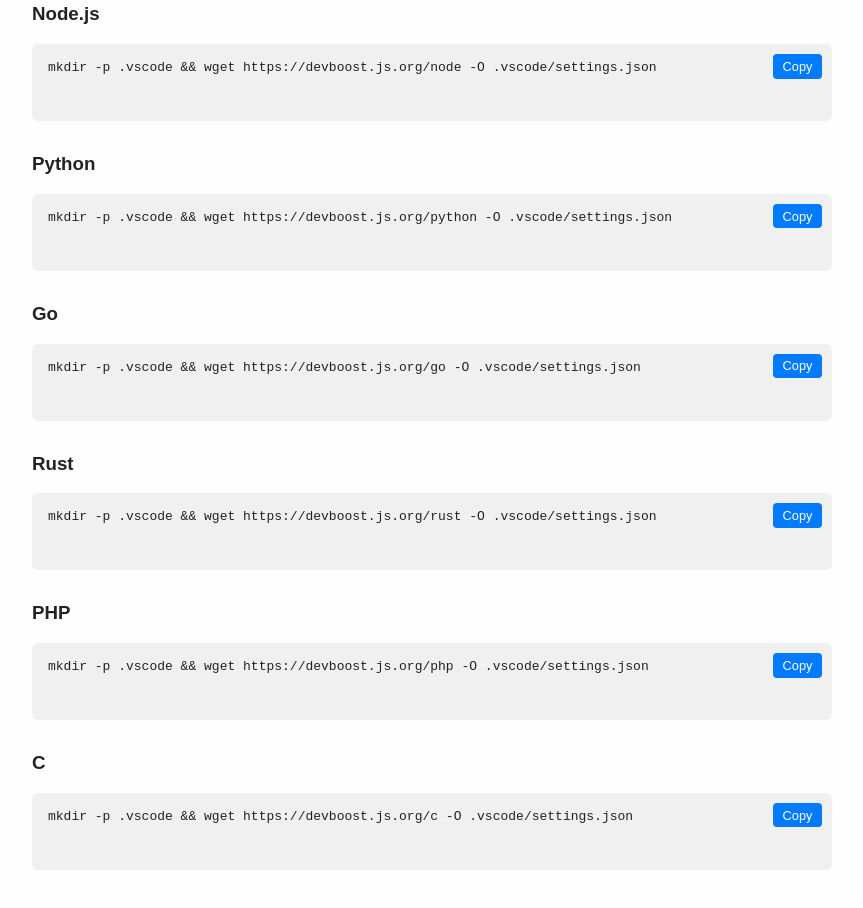
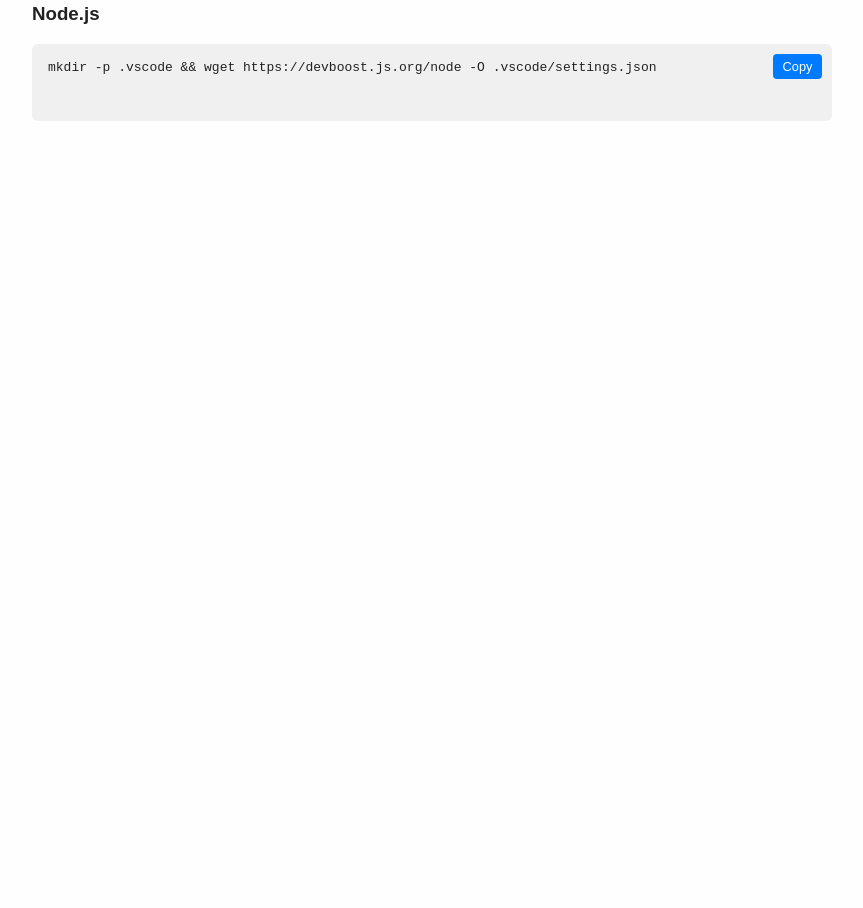
Before and after one commit to kelvinzer0/devboost-vscode, a plain HTML site: page index.html in a window 1280 px wide. Shown: the part 268-1176 px from the top of the page, without its empty margins (208-1071 px from the left). After the commit the page ends 800 px from the top, so only its background shows below. Drawn offline with Linux system fonts and the light colour scheme.

Commit message:
Update index.html

```diff
--- a/index.html
+++ b/index.html
@@ -59,41 +59,6 @@
     </pre>
   </div>
 
-  <div class="lang-block">
-    <h3>Python</h3>
-    <pre><code id="python">mkdir -p .vscode && wget https://devboost.js.org/python -O .vscode/settings.json</code>
-      <button class="copy-btn" onclick="copyCommand('python')">Copy</button>
-    </pre>
-  </div>
-
-  <div class="lang-block">
-    <h3>Go</h3>
-    <pre><code id="go">mkdir -p .vscode && wget https://devboost.js.org/go -O .vscode/settings.json</code>
-      <button class="copy-btn" onclick="copyCommand('go')">Copy</button>
-    </pre>
-  </div>
-
-  <div class="lang-block">
-    <h3>Rust</h3>
-    <pre><code id="rust">mkdir -p .vscode && wget https://devboost.js.org/rust -O .vscode/settings.json</code>
-      <button class="copy-btn" onclick="copyCommand('rust')">Copy</button>
-    </pre>
-  </div>
-
-  <div class="lang-block">
-    <h3>PHP</h3>
-    <pre><code id="php">mkdir -p .vscode && wget https://devboost.js.org/php -O .vscode/settings.json</code>
-      <button class="copy-btn" onclick="copyCommand('php')">Copy</button>
-    </pre>
-  </div>
-
-  <div class="lang-block">
-    <h3>C</h3>
-    <pre><code id="c">mkdir -p .vscode && wget https://devboost.js.org/c -O .vscode/settings.json</code>
-      <button class="copy-btn" onclick="copyCommand('c')">Copy</button>
-    </pre>
-  </div>
-
   <script>
     function copyCommand(id) {
       const code = document.getElementById(id).innerText;
```
